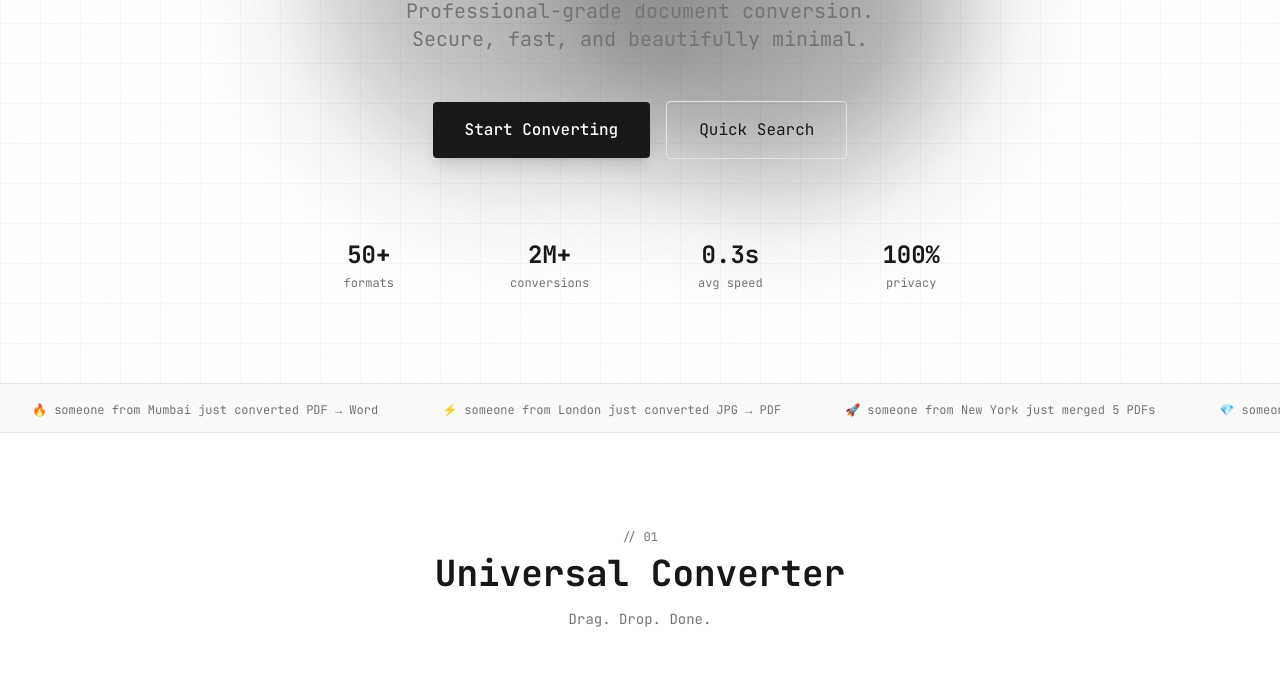
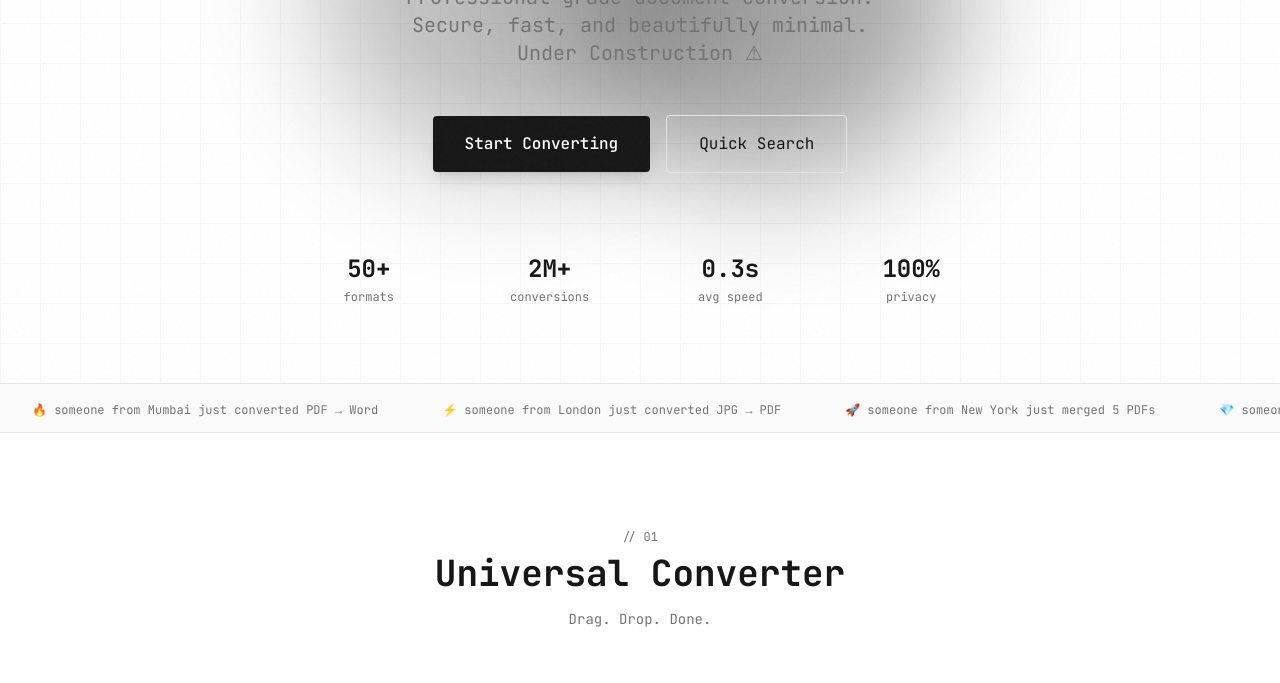
Before and after one commit to saqiqshahzad-jpg/convertflow, a plain HTML site: page frontend/index.html in a window 1280 px wide. Shown: the part 417-1100 px from the top of the page. Drawn offline with nearby package versions, Linux system fonts and the light colour scheme.

Commit message:
Update description with construction notice
Added 'Under Construction ⚠' message to the description paragraph.

```diff
--- a/frontend/index.html
+++ b/frontend/index.html
@@ -306,7 +306,7 @@
             </h1>
 
             <p class="font-mono text-lg md:text-xl max-w-2xl mx-auto mb-12 leading-relaxed animate-slide-up" style="animation-delay: 0.2s; color: var(--text-muted);">
-                Professional-grade document conversion.<br>Secure, fast, and beautifully minimal.
+                Professional-grade document conversion.<br>Secure, fast, and beautifully minimal.<br> Under Construction ⚠
             </p>
 
             <div class="flex flex-col sm:flex-row items-center justify-center gap-4 animate-slide-up" style="animation-delay: 0.3s;">
```
